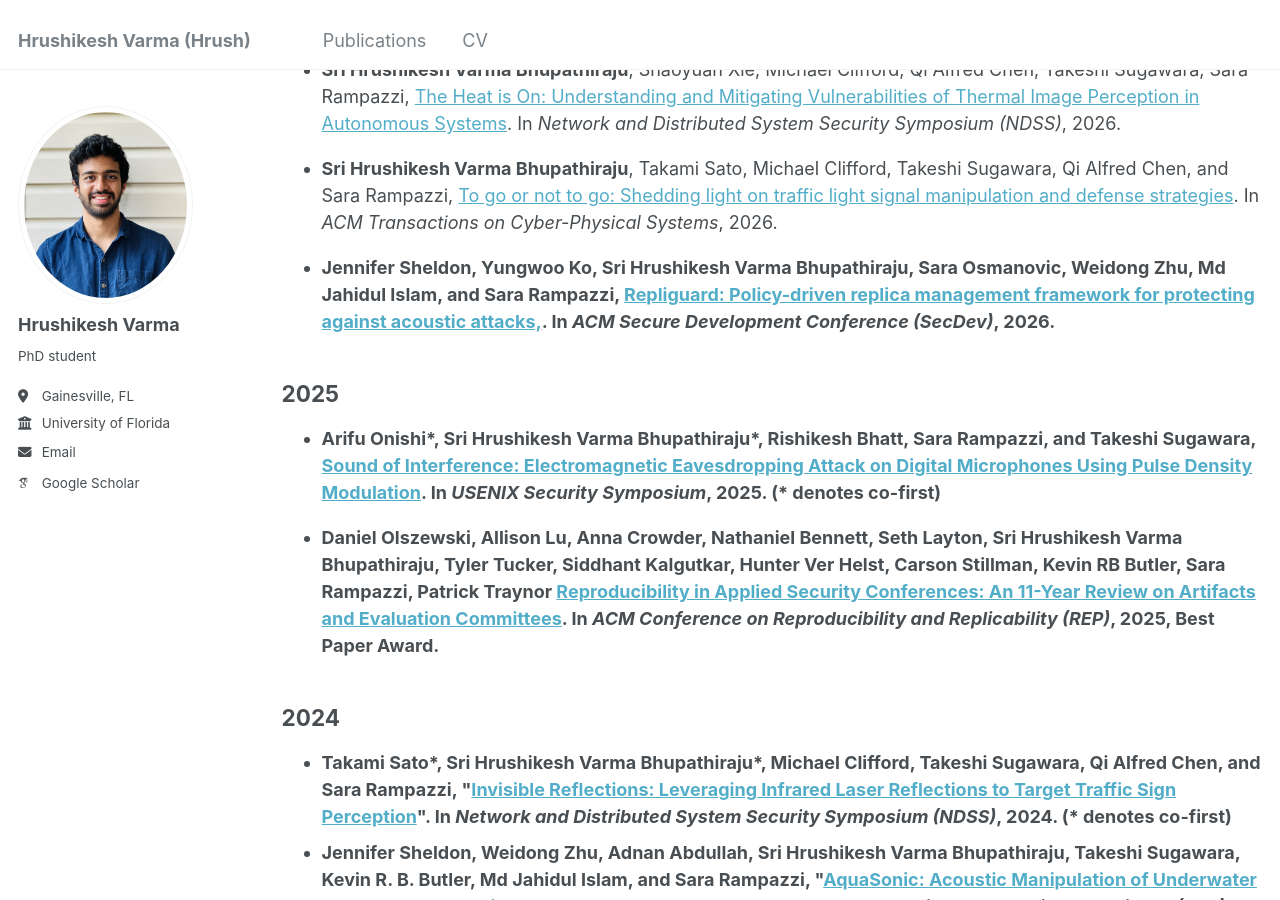
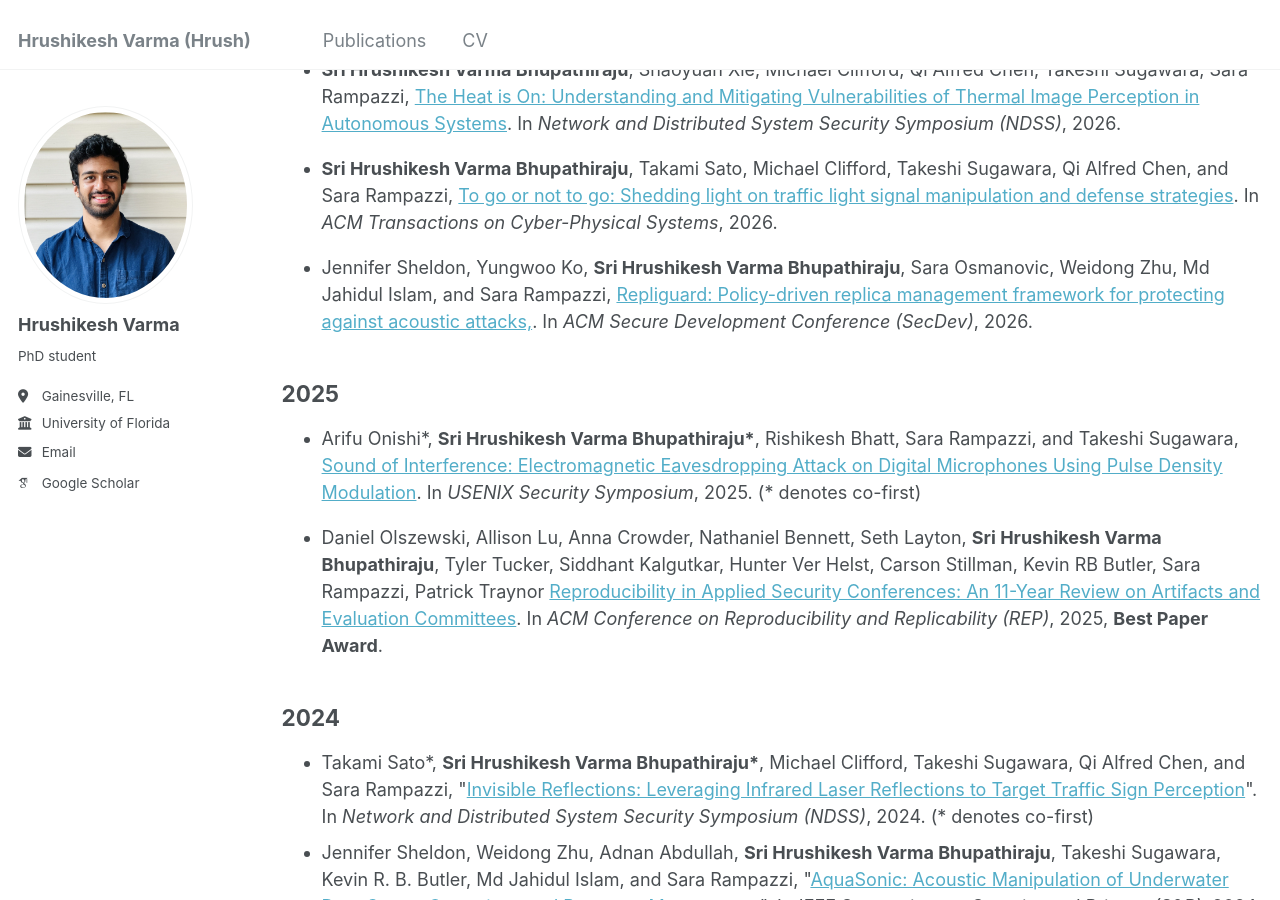
Before and after one commit to hrushivb/hrush, a Jekyll site: the page built from _pages/publications.html, in a window 1280 px wide and 900 px high, scrolled down 308 px. Built offline with Jekyll 4.4.1, drawn with Linux system fonts in a browser that asks for light colours; some web fonts are replaced.

```diff
--- a/_pages/publications.html
+++ b/_pages/publications.html
@@ -42,7 +42,7 @@ In <i>Network and Distributed System Security Symposium (NDSS)</i>, 2026.
 
 <ul>
 <li>
-<b>Jennifer Sheldon, Yungwoo Ko, <b>Sri Hrushikesh Varma Bhupathiraju</b>, Sara Osmanovic, Weidong Zhu, Md Jahidul Islam, and Sara Rampazzi,
+Jennifer Sheldon, Yungwoo Ko, <b>Sri Hrushikesh Varma Bhupathiraju</b>, Sara Osmanovic, Weidong Zhu, Md Jahidul Islam, and Sara Rampazzi,
 <a href="https://dl.acm.org/doi/pdf/10.1145/3777451">Repliguard: Policy-driven replica management framework for protecting against acoustic attacks,</a>. In <i>ACM Secure Development Conference (SecDev)</i>, 2026.
 </li>
 </ul>
```
